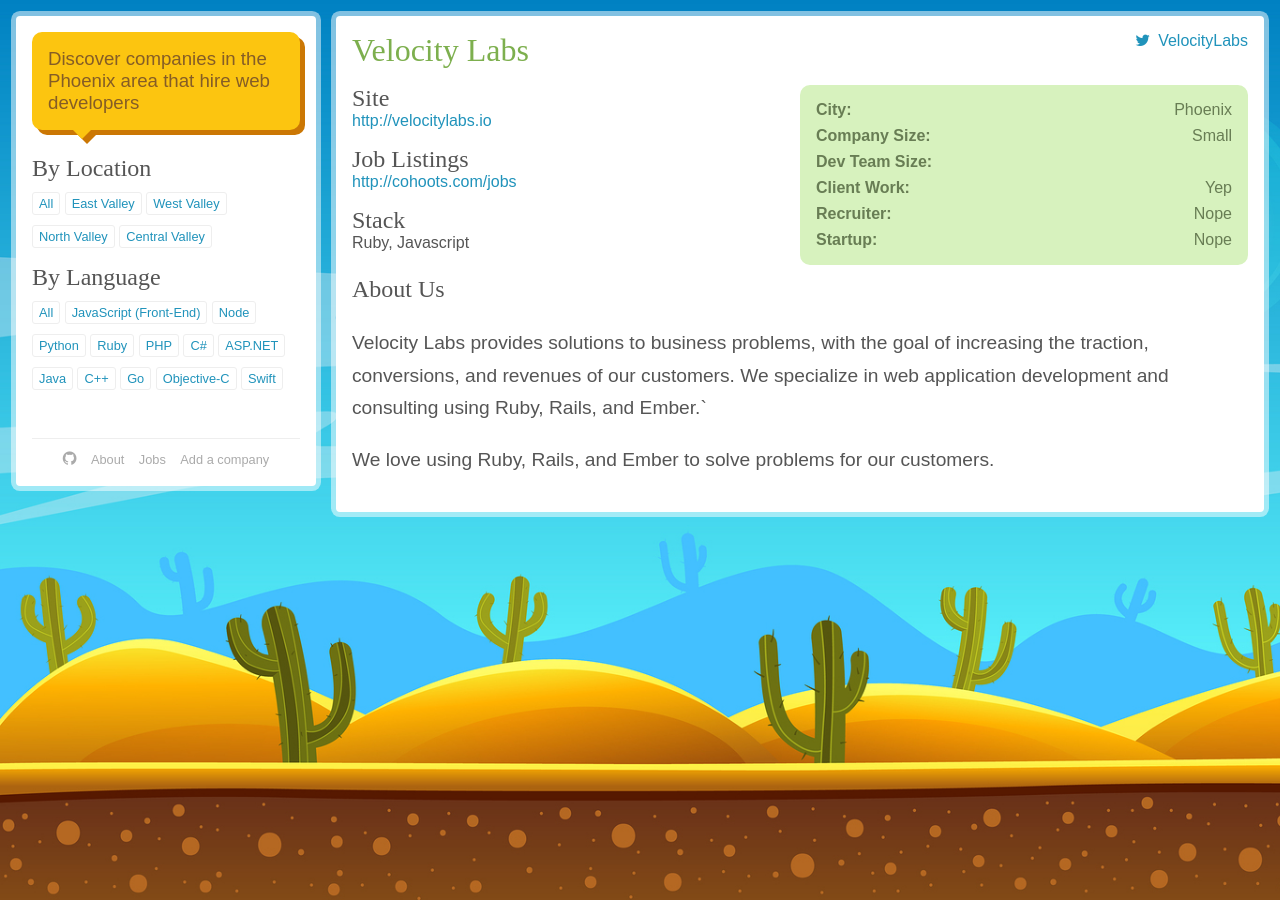
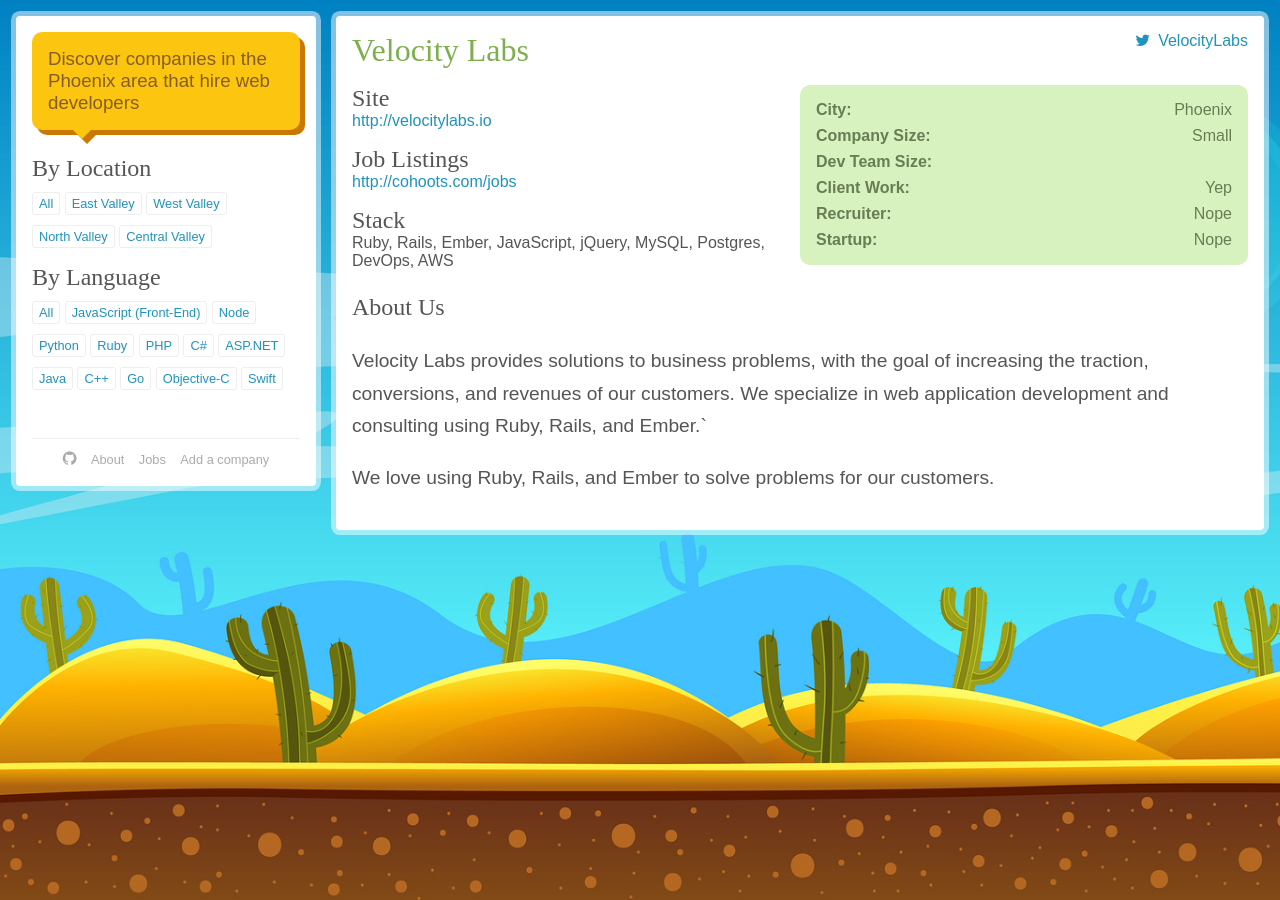
Before and after one commit to bradwestfall/webdevphoenix, a Jekyll site: the page built from companies/velocity-labs.md, in a window 1280 px wide. Built offline with Jekyll 4.4.1, drawn with Linux system fonts in a browser that asks for light colours; nearby versions of some CDN libraries; some web fonts are replaced.

Commit message:
update stack so we register for JavaScript, add other items we use daily

```diff
--- a/companies/velocity-labs.md
+++ b/companies/velocity-labs.md
@@ -5,7 +5,7 @@
 lat: 33.448213
 lng: -112.059274
 company_size: Small
-stack: [Ruby, Javascript]
+stack: [Ruby, Rails, Ember, JavaScript, jQuery, MySQL, Postgres, DevOps, AWS]
 region: Central
 city: Phoenix
 client_work: true
```
